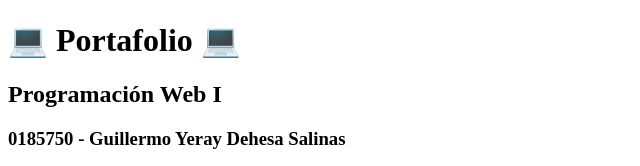
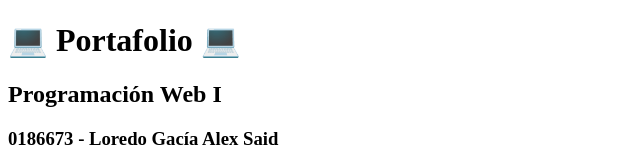
Before and after one commit to AlexLoredo2006/AlexLoredo2006.github.io, a plain HTML site: page index.html in a window 1280 px wide. Shown: the top 166 px of the page, without its empty margins (0-640 px from the left). Drawn offline with Linux system fonts and the light colour scheme.

Commit message:
Update index.html

```diff
--- a/index.html
+++ b/index.html
@@ -11,7 +11,7 @@
     <body>
       <h1> 💻 Portafolio 💻 </h1>
             <h2> Programación Web I</h2>
-                <h3> 0185750 - Guillermo Yeray Dehesa Salinas </h3>
+                <h3> 0186673 - Loredo Gacía Alex Said </h3>
                     <ul>
                         <li> Unidad No.1 </li>
                             <ol>
```
